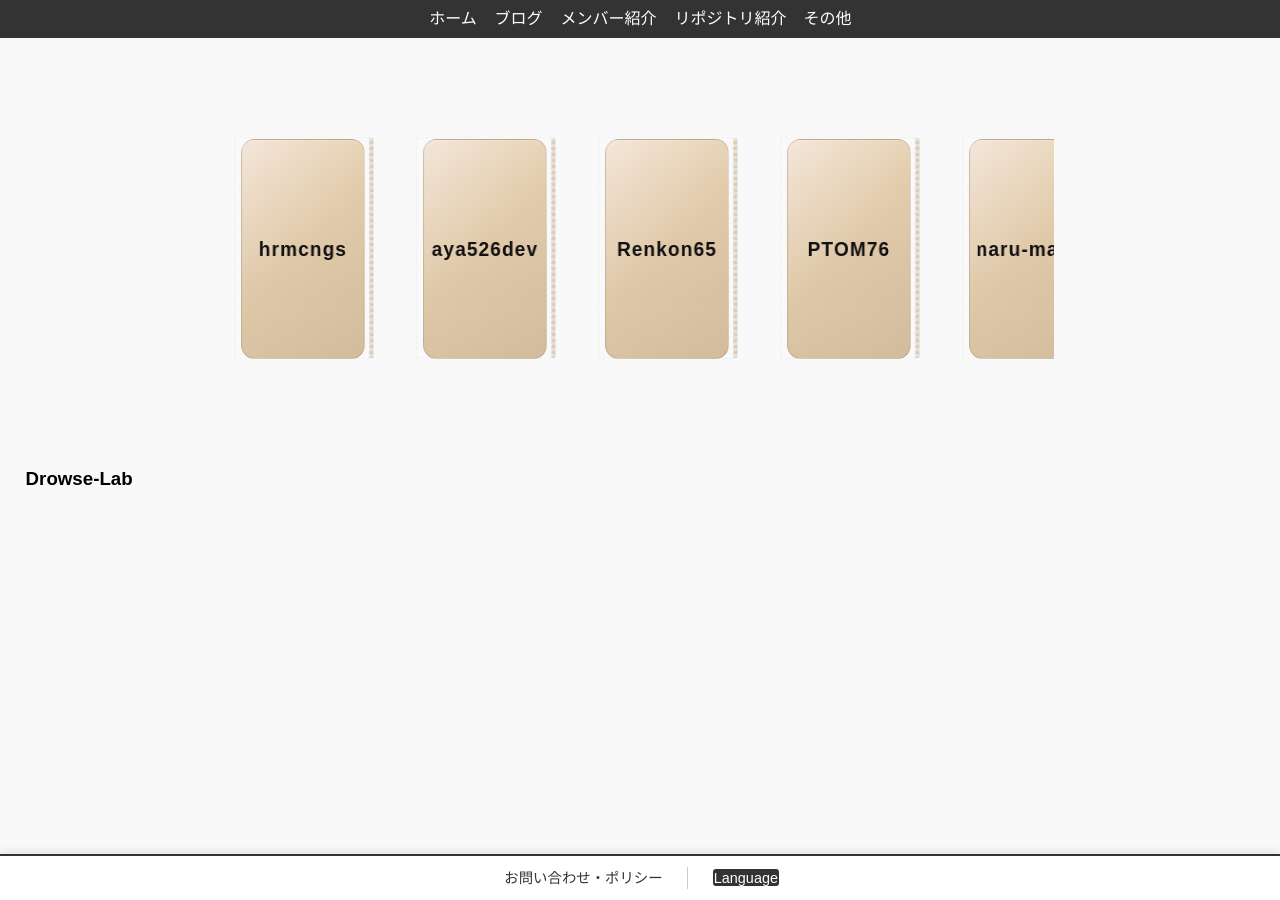
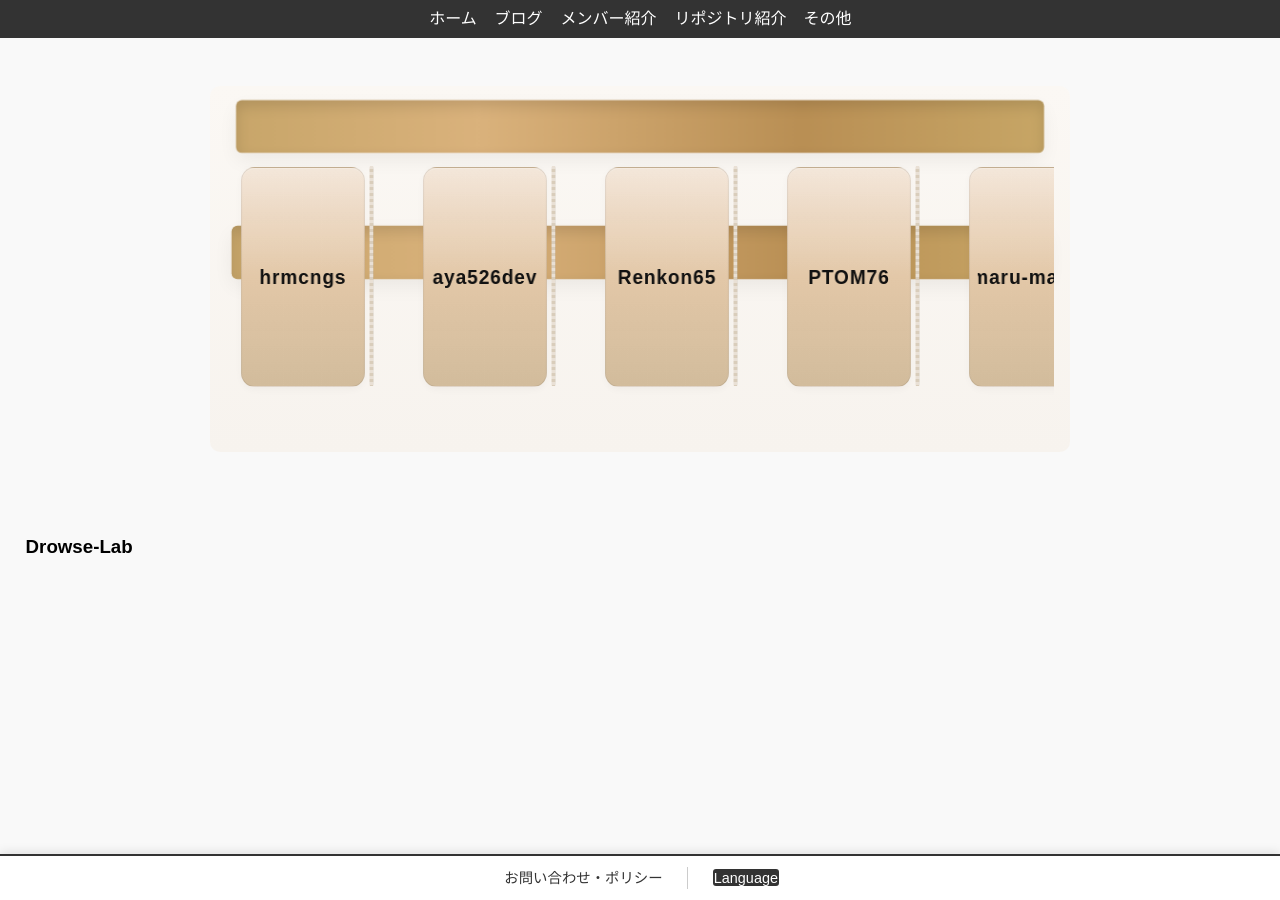
Before and after one commit to Drowse-Lab/Drowse-Lab, a Jekyll site: the page built from diary/index.html, in a window 1280 px wide. Built offline with Jekyll 4.4.1, drawn with Linux system fonts in a browser that asks for light colours; nearby versions of some CDN libraries; some web fonts are replaced; a style sheet for code colours, icons or effects is not loaded.

Commit message:
テスト

```diff
--- a/assets/css/diary.css
+++ b/assets/css/diary.css
@@ -133,23 +133,69 @@
 }
 /* ===== 3D Book Shelf （該当セクション） ===== */
 .book-shelf{
+  position: relative;
   perspective: 900px;
   -webkit-perspective: 900px;
   perspective-origin: 50% 30%;
   margin: 28px auto 10px;
   max-width: 1120px;
-  padding: 0 16px;
+  padding: 28px 16px 40px;
+  /* 背景を薄い壁色にして棚板が映えるように */
+  background: linear-gradient(180deg,#fbf8f4 0%, #f7f3ee 100%);
+  border-radius: 10px;
 }
+
+/* 木の棚板（上段・下段） — 見た目の要です */
+.book-shelf::before,
+.book-shelf::after{
+  content: "";
+  position: absolute;
+  left: 2%;
+  right: 2%;
+  height: 54px; /* 棚板の厚み */
+  background: linear-gradient(90deg, #c8a66a 0%, #dab27c 30%, #b98f54 70%, #c7a666 100%);
+  border-radius: 6px;
+  box-shadow: inset 0 6px 14px rgba(0,0,0,.12), 0 8px 20px rgba(0,0,0,.06);
+  z-index: 1;
+  transform-origin: center;
+}
+
+/* 上の棚板位置（上段） */
+.book-shelf::before{
+  top: 12px;
+  transform: translateZ(-20px);
+}
+/* 下の棚板位置（下段） — 本はこの下の溝に立っているように見せる */
+.book-shelf::after{
+  top: 140px;
+  transform: translateZ(-10px);
+}
+
+/* 棚の奥（溝）を薄く表現 */
+.book-shelf .shelf-backdrop{
+  position: absolute;
+  left: 2%;
+  right: 2%;
+  top: 82px;
+  height: 86px;
+  background: linear-gradient(180deg, rgba(0,0,0,0.03), rgba(0,0,0,0.01));
+  border-radius: 4px;
+  z-index: 1;
+  pointer-events: none;
+}
+
+/* 棚のレール（本が乗る領域） */
 .shelf-rail{
+  position: relative;
+  z-index: 5; /* 棚板より上に置く */
   display: grid;
   grid-auto-flow: column;
   grid-auto-columns: 160px;
   gap: 22px;
   overflow-x: auto;
   overflow-y: visible;
-  /* ここに右側の余白を十分に確保（ホバーで前へ出る分のスペース） */
   padding: 12px 6px 26px;
-  padding-inline-end: 140px; /* ← ここを増やすと右端の余白が増える（調整可） */
+  padding-inline-end: 160px; /* ホバーで前に出る分の余白を右端に確保 */
   min-height: 260px;
   scrollbar-width: thin;
   align-items: end;
@@ -157,10 +203,7 @@
   scroll-padding-inline: 24px;
 }
 
-.shelf-rail .book:last-child {
-  margin-right: 8px; /* 必要なら増やす */
-}
-/* 1冊 */
+/* 1冊（本） */
 .book{
   position: relative;
   display: block;
@@ -170,7 +213,7 @@
   box-sizing: border-box;
   appearance: none; border: 0; background: transparent;
   cursor: pointer; outline: none;
-  /* 重要：回転ピボットを底辺にする */
+  /* 回転ピボットを底辺にして傾ける */
   transform-origin: center bottom;
   transform: translateZ(0) rotateY(-18deg);
   -webkit-transform: translateZ(0) rotateY(-18deg);
@@ -178,20 +221,20 @@
   -webkit-transform-style: preserve-3d;
   -webkit-backface-visibility: hidden;
   backface-visibility: hidden;
-  transition: transform .24s cubic-bezier(.2,.9,.2,1), filter .18s ease;
+  transition: transform .28s cubic-bezier(.2,.9,.2,1), filter .18s ease;
   will-change: transform;
-  outline: 1px dashed rgba(0,0,0,0.03); /* デバッグ枠（確認後削除してOK） */
 }
+
+/* hover: 底辺を軸に前に傾ける */
 .book:hover,
 .book.active{
-  /* 底辺を軸に前へ傾ける（上側が手前に来る）＋少し手前にズラす */
   transform: translateZ(90px) rotateX(-12deg) rotateY(0deg) scale(1.06);
   -webkit-transform: translateZ(90px) rotateX(-12deg) rotateY(0deg) scale(1.06);
   filter: drop-shadow(0 20px 28px rgba(0,0,0,.28));
   z-index: 30;
 }
 
-/* 背表紙：薄い茶色グラデーション */
+/* 背表紙：薄い茶色グラデーション（本体） */
 .book-spine{
   position: relative;
   display: block;
@@ -200,9 +243,9 @@
   border-radius: 14px;
   background:
     linear-gradient(180deg, rgba(255,255,255,.04), rgba(0,0,0,.03)),
-    linear-gradient(135deg, #f3e6d8 0%, #e3cba9 50%, #d9c2a1 100%);
-  border: 1px solid rgba(0,0,0,.12);
-  box-shadow: inset 0 1px 0 rgba(255,255,255,0.18);
+    linear-gradient(180deg, #f3e6d8 0%, #e6caa9 50%, #d9c2a1 100%);
+  border: 1px solid rgba(0,0,0,.08);
+  box-shadow: inset 0 1px 0 rgba(255,255,255,0.18), 0 2px 8px rgba(0,0,0,0.04);
   overflow: hidden;
 }
 
@@ -218,7 +261,7 @@
   border-radius: 2px;
 }
 
-/* タイトル（ユーザー名） — 今回は1つの label を中央に表示、色は黒 */
+/* ラベル（ユーザー名） — 中央に 1 要素で表示、色は黒に */
 .book-title{
   position:absolute;
   inset: 12px 8px;
@@ -227,24 +270,32 @@
   justify-content:center;
   text-align:center;
   font-weight: 700;
-  color: #111; /* 黒 */
+  color: #111;
   text-shadow: none;
   overflow: hidden;
   white-space: nowrap;
   -webkit-font-smoothing: antialiased;
 }
-/* ラベル要素 */
 .book-title .label{
   display: inline-block;
   font-size: clamp(14px, 1.8vw, 20px);
-  letter-spacing: .06em;
+  letter-spacing: .05em;
   line-height: 1;
   padding: 0 6px;
   color: #111;
+  background: rgba(255,255,255,0); /* 透明、必要なら帯をつけても可 */
+  border-radius: 4px;
 }
 
-/* モバイル調整 */
+/* 小さい画面用 */
+@media (max-width: 880px) {
+  .book { width: 120px; height: 200px; }
+  .shelf-rail { grid-auto-columns: 140px; padding-inline-end: 120px; }
+  .book-title .label { font-size: clamp(12px, 2.6vw, 18px); }
+}
+
 @media (max-width: 640px) {
-  .book { width: 120px; height: 190px; }
-  .book-title .label { font-size: clamp(12px, 2.6vw, 16px); }
+  .book { width: 100px; height: 170px; }
+  .shelf-rail { grid-auto-columns: 120px; padding-inline-end: 80px; }
+  .book-title .label { font-size: clamp(10px, 3.2vw, 14px); }
 }
```
Also changed, not shown: diary/index.html (+4 -8 lines).
